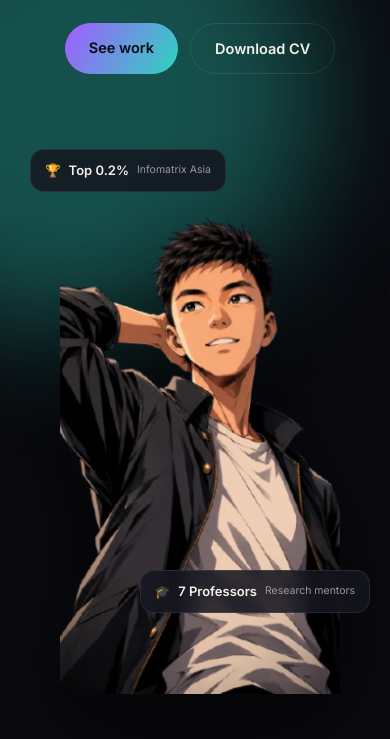
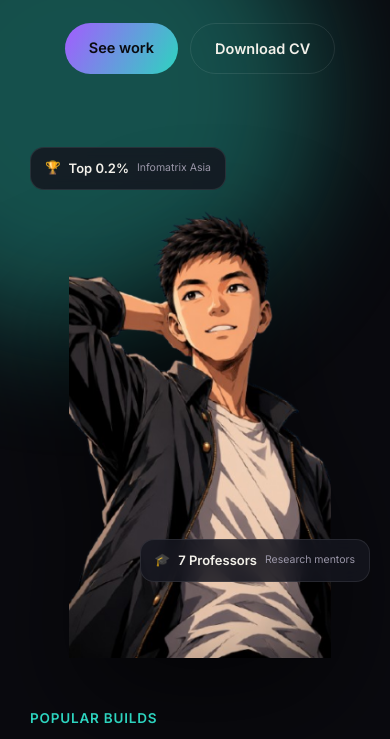
Before and after one commit to MartianYernar/yernar-portfolio-experimental, a plain HTML site: page index.html in a window 390 px wide. Shown: the part 564-1303 px from the top of the page. Drawn offline with nearby package versions, Linux system fonts and the light colour scheme; no server answers.

Commit message:
Make hero avatar much bigger, bleeding past the frame edge (desktop); safer scaled-down version on mobile

```diff
--- a/styles.css
+++ b/styles.css
@@ -63,8 +63,9 @@
 .btn.primary{background:var(--grad);color:#0a0a0f;border:none}
 .btn.ghost{background:transparent}
 
-.splash-art{position:relative;display:flex;justify-content:center;align-items:flex-end;height:100%;min-height:420px}
-.splash-art img{position:relative;z-index:2;max-height:560px;width:auto;filter:drop-shadow(0 30px 50px rgba(0,0,0,.55))}
+.splash{overflow:visible}
+.splash-art{position:relative;display:flex;justify-content:flex-end;align-items:flex-end;height:100%;min-height:480px;overflow:visible}
+.splash-art img{position:relative;z-index:2;max-height:min(98vh,1100px);width:auto;transform:translateX(14%);filter:drop-shadow(0 40px 60px rgba(0,0,0,.6))}
 .badge{position:absolute;z-index:3;background:rgba(21,22,31,.85);backdrop-filter:blur(8px);border:1px solid var(--bd);border-radius:14px;padding:10px 14px;display:flex;align-items:center;gap:8px;font-size:12.5px;white-space:nowrap}
 .badge strong{font-size:13px}
 .badge span{display:block;color:var(--muted);font-size:10.5px}
@@ -75,7 +76,8 @@
   .ability-row{justify-content:center}
   .cta{justify-content:center}
   .splash-bio{margin-inline:auto}
-  .splash-art{margin-top:20px}
+  .splash-art{margin-top:20px;justify-content:center}
+  .splash-art img{max-height:62vh;transform:none}
   .badge-1{left:0}.badge-2{right:0}
 }
 
```
